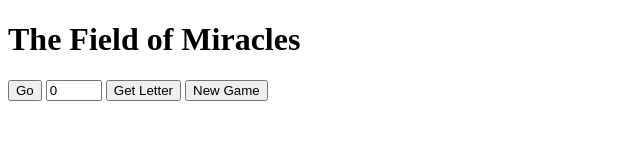
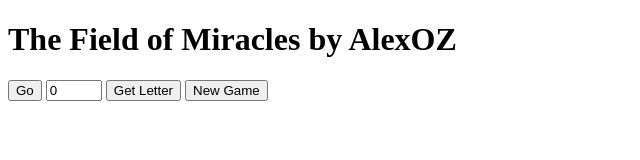
Before and after one commit to miwanoff/the-field-of-miracles_1, a plain HTML site: page index.html in a window 1280 px wide. Shown: the whole page, without its empty margins (0-640 px from the left). Drawn offline with Linux system fonts and the light colour scheme.

Commit message:
change h1

```diff
--- a/index.html
+++ b/index.html
@@ -6,7 +6,7 @@
     <title>Document</title>
   </head>
   <body>
-    <h1>The Field of Miracles</h1>
+    <h1>The Field of Miracles by AlexOZ</h1>
     <button id="go">Go</button>
     <input type="number" id="letter_index" min="0" max="30" value="0" />
     <button id="get_letter">Get Letter</button>
```
